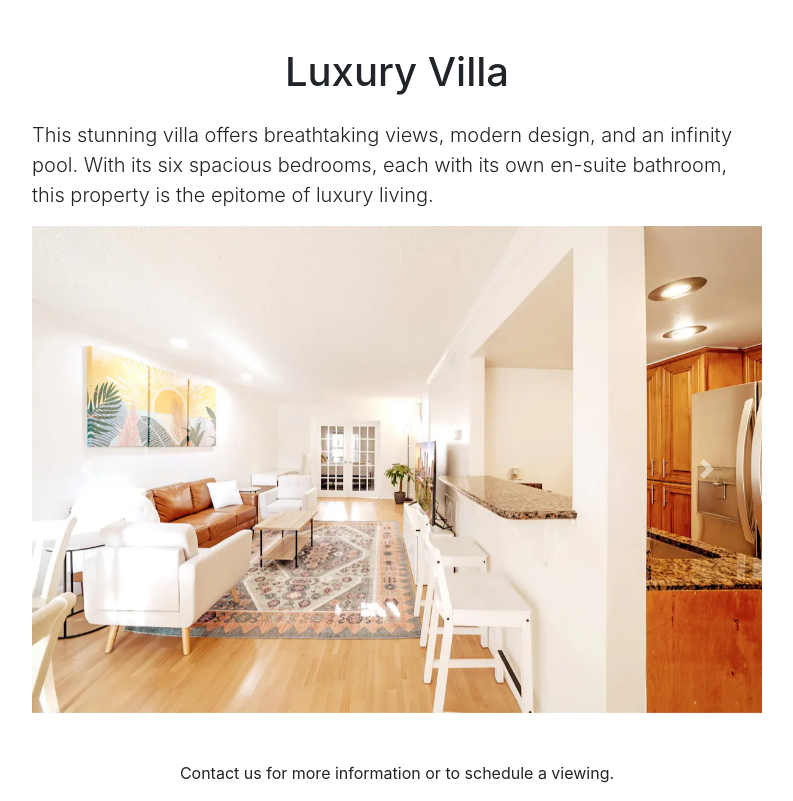
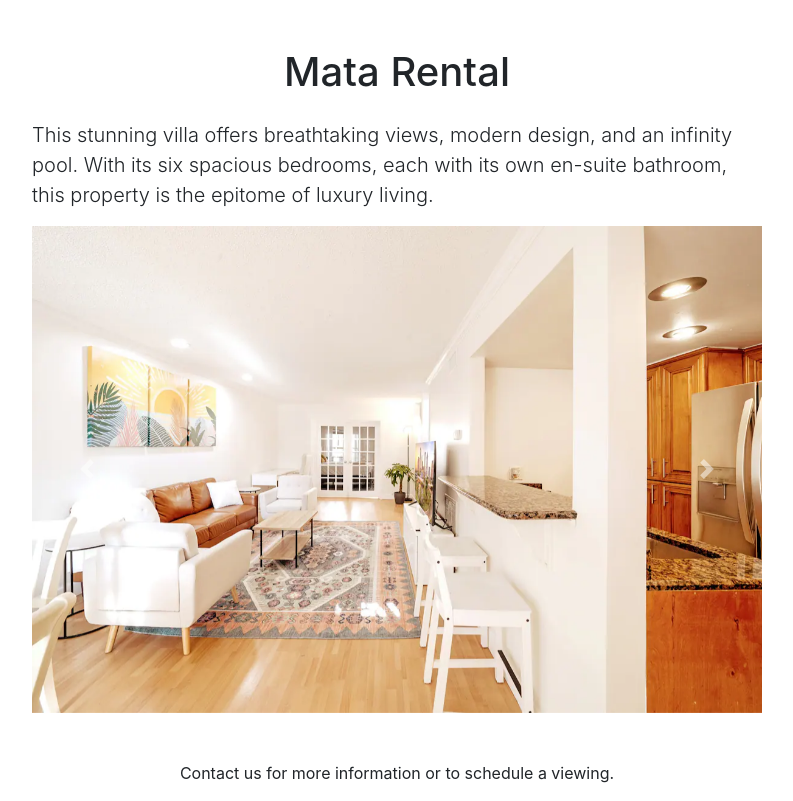
Before and after one commit to AntonyBaasan/paradize-rentals, an Angular app: page / in a window 1280 px wide. Shown: the whole page, without its empty margins (243-1036 px from the left). Built offline with nearby package versions, Linux system fonts and the light colour scheme.

Commit message:
change title

```diff
--- a/src/app/app.component.html
+++ b/src/app/app.component.html
@@ -1,6 +1,6 @@
 <div class="container mt-5">
   <header class="text-center">
-      <h1 class="mb-4">Luxury Villa</h1>
+      <h1 class="mb-4">Mata Rental</h1>
   </header>
   <div class="row">
       <div class="col-lg-8 mx-auto">
--- a/src/index.html
+++ b/src/index.html
@@ -2,7 +2,7 @@
 <html lang="en">
 <head>
   <meta charset="utf-8">
-  <title>ParadizeRentals</title>
+  <title>Paradize Rentals</title>
   <base href="/">
   <meta name="viewport" content="width=device-width, initial-scale=1">
   <link rel="icon" type="image/x-icon" href="favicon.ico">
```
